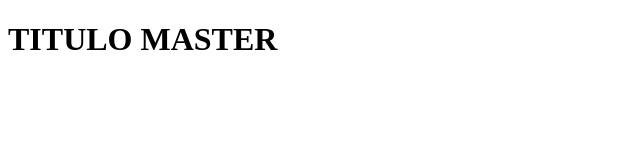
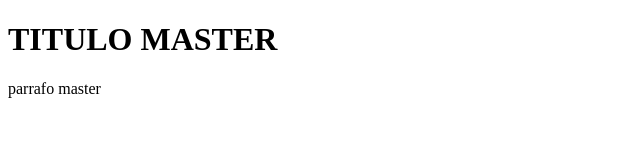
Before and after one commit to Logicainformatica18/PROYECTO2_cursogit, a plain HTML site: page index.html in a window 1280 px wide. Shown: the whole page, without its empty margins (0-640 px from the left). Drawn offline with Linux system fonts and the light colour scheme.

Commit message:
parrafo master

```diff
--- a/index.html
+++ b/index.html
@@ -8,5 +8,6 @@
 </head>
 <body>
     <h1>TITULO MASTER</h1>
+    <p>parrafo master</p>
 </body>
 </html>
```
